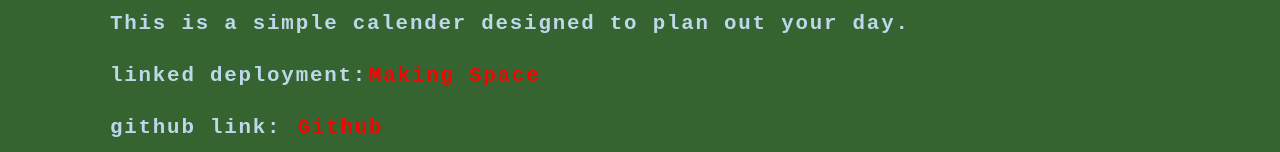
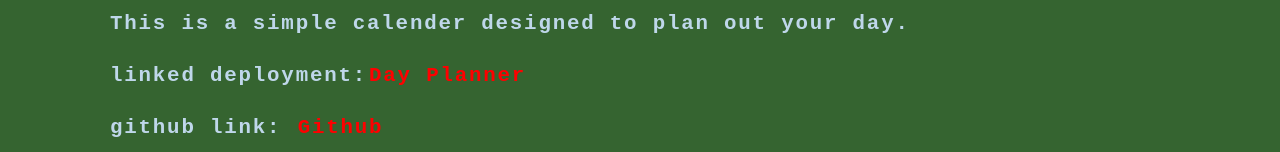
Before and after one commit to rhineyman/reactportfolio, a React (Create React App) app: page / in a window 1280 px wide. Both pictures are taken after a click on the element "Projects". Shown: the part 419-571 px from the top of the page. Built offline with nearby package versions, Linux system fonts and the light colour scheme.

Commit message:
Title change

```diff
--- a/src/components/Projects.js
+++ b/src/components/Projects.js
@@ -12,7 +12,7 @@ function Projects() {
         <div className="px-2">
             <h2>Day Planner</h2>
             <p>This is a simple calender designed to plan out your day.</p>
-            <p>linked deployment:<a href="https://rhineyman.github.io/Calender/" target="_blank">Making Space</a> </p>
+            <p>linked deployment:<a href="https://rhineyman.github.io/Calender/" target="_blank">Day Planner</a> </p>
             <p>github link: <a href="https://github.com/rhineyman/Calender" target="_blank">Github</a></p>
         </div>
         </section>
```
